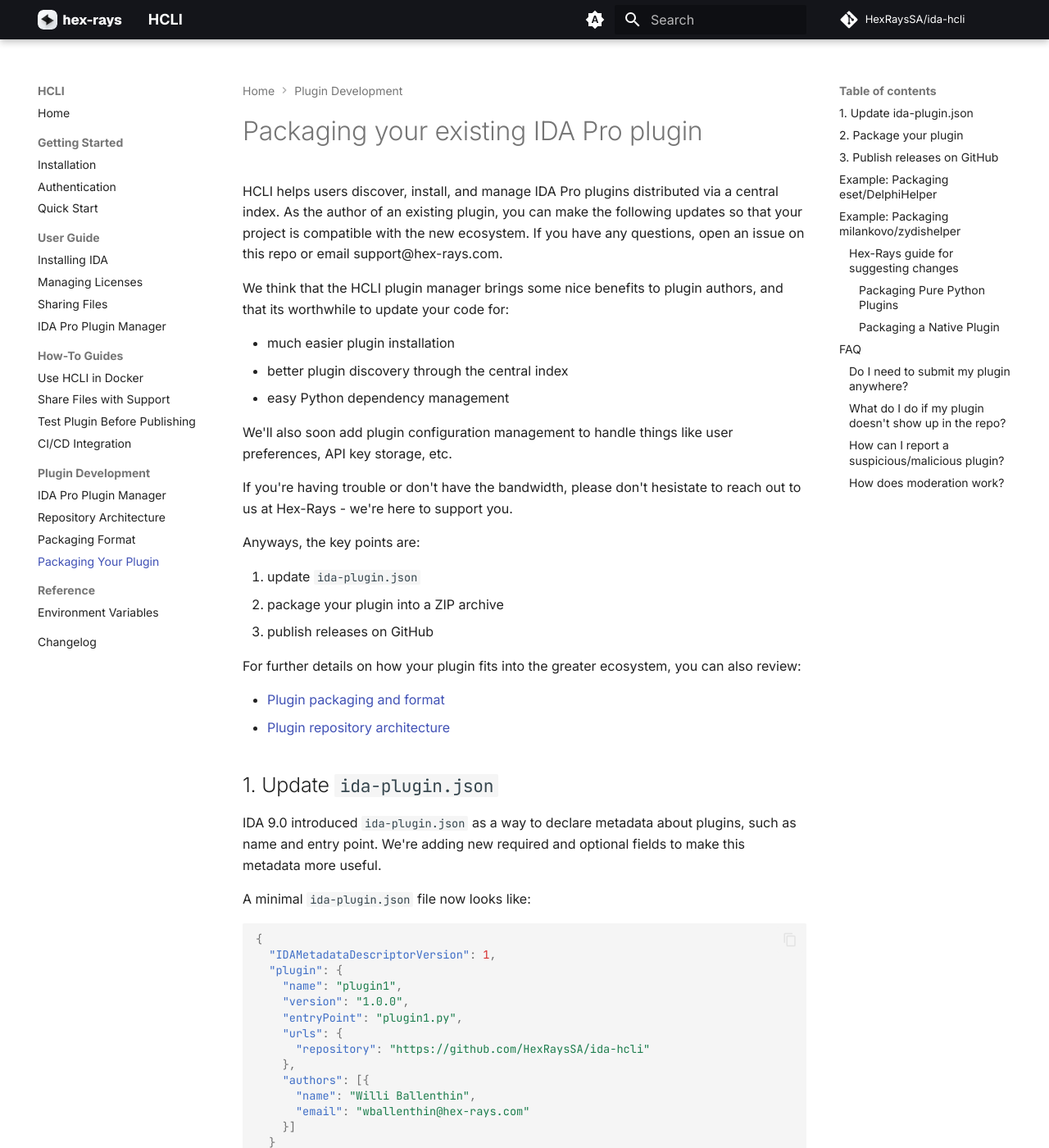
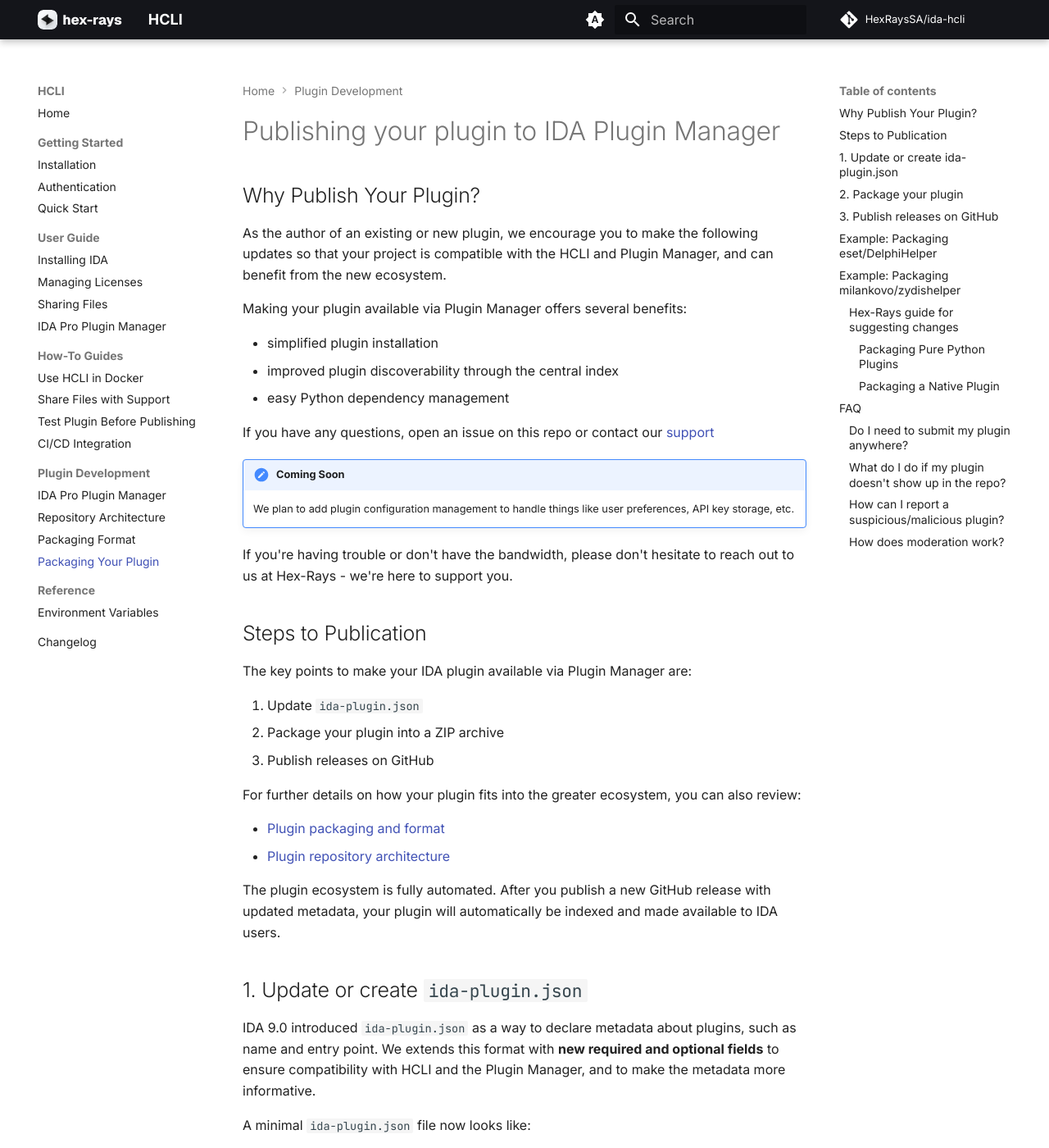
Before and after one commit to HexRaysSA/ida-hcli, an MkDocs documentation site: the page built from docs/reference/packaging-your-existing-plugin.md, in a window 1280 px wide and 1400 px high. Shown: the whole window at 82% size. Built offline with MkDocs 1.6.1 and Material for MkDocs 9.7.7, drawn with Linux system fonts in a browser that asks for light colours; comment, search, counter and statistics services are not loaded; some of the changed text lies outside the part shown.

Commit message:
Added some formatting tweaks and  section for better flow

````diff
--- a/docs/reference/packaging-your-existing-plugin.md
+++ b/docs/reference/packaging-your-existing-plugin.md
@@ -1,25 +1,33 @@
-# Packaging your existing IDA Pro plugin
+# Publishing your plugin to IDA Plugin Manager
 
-HCLI helps users discover, install, and manage IDA Pro plugins distributed via a central index.
-As the author of an existing plugin, you can make the following updates so that your project is compatible with the new ecosystem.
-If you have any questions, open an issue on this repo or email support@hex-rays.com.
+## Why Publish Your Plugin?
 
-We think that the HCLI plugin manager brings some nice benefits to plugin authors, and that its worthwhile to update your code for:
+As the author of an existing or new plugin, we encourage you to make the following updates so that your project is compatible with the HCLI and Plugin Manager, and can benefit from the new ecosystem.
 
-  - much easier plugin installation
-  - better plugin discovery through the central index
+Making your plugin available via Plugin Manager offers several benefits:
+
+  - simplified plugin installation
+  - improved plugin discoverability through the central index
   - easy Python dependency management
 
-We'll also soon add plugin configuration management to handle things like user preferences, API key storage, etc.
 
-If you're having trouble or don't have the bandwidth, please don't hesistate to reach out to us at Hex-Rays - we're here to support you.
+If you have any questions, open an issue on this repo or contact our [support](https://support.hex-rays.com/)
 
-Anyways, the key points are:
 
-  1. update `ida-plugin.json`
-  2. package your plugin into a ZIP archive
-  3. publish releases on GitHub
+!!! note "Coming Soon"
 
+      We plan to add plugin configuration management to handle things like user preferences, API key storage, etc.
+
+
+If you're having trouble or don't have the bandwidth, please don't hesitate to reach out to us at Hex-Rays - we're here to support you.
+
+## Steps to Publication
+
+The key points to make your IDA plugin available via Plugin Manager are:
+
+  1. Update `ida-plugin.json`
+  2. Package your plugin into a ZIP archive
+  3. Publish releases on GitHub
 
 For further details on how your plugin fits into the greater ecosystem, you can also review:
 
@@ -27,10 +35,13 @@
   - [Plugin repository architecture](./plugin-repository-architecture.md)
 
 
-## 1. Update `ida-plugin.json`
+The plugin ecosystem is fully automated. After you publish a new GitHub release with updated metadata, your plugin will automatically be indexed and made available to IDA users.
+
+
+## 1. Update or create `ida-plugin.json`
 
 IDA 9.0 introduced `ida-plugin.json` as a way to declare metadata about plugins, such as name and entry point.
-We're adding new required and optional fields to make this metadata more useful.
+We extends this format with **new required and optional fields** to ensure compatibility with HCLI and the Plugin Manager, and to make the metadata more informative.
 
 A minimal `ida-plugin.json` file now looks like:
 
@@ -111,7 +122,7 @@
 }
 ```
 
-Here are the new required fields:
+Here are the **new required** fields:
 
   - `.plugin.version` is now required
   - `.plugin.urls.repository` is required
@@ -125,18 +136,21 @@
   - `.plugin.license` for the code license of your project
   - `.plugin.settings` is a list of descriptors of settings
 
-If there's a problem with the `ida-plugin.json` file, then it will not be indexed by the plugin repository.
-Unfortunately even things like trailing commas will break strict JSON parsers like the one used by hcli.
-So, you can use `hcli plugin lint /path/to/plugin[.zip]` to check for problems and suggestions.
+
+!!! tip "Validating Your `ida-plugin.json` File"
+
+    If there's a problem with the `ida-plugin.json` file, then it will not be indexed by the plugin repository. Unfortunately even things like trailing commas will break strict JSON parsers like the one used by HCLI.
+    We recommend to use `hcli plugin lint /path/to/plugin[.zip]` to check for problems and suggestions.
 
 
 ## 2. Package your plugin
 
 You must distribute plugins via ZIP archives.
 See [Plugin packaging and format](./plugin-packaging-and-format.md) for more details on the contents of the ZIP archives.
-But essentially, collect the plugin files (Python source or `.dll`/`.so`/`.dylib` shared objects) and the `ida-plugin.json` and any other supporting resources into a single file.
-a. For pure-Python plugins, you can probably rely on the source archive automatically attached to GitHub Releases and Tags.
-b. For native plugins, you should consider using GitHub Actions to build the artifacts - and Hex-Rays is happy to provide templates and/or propose an initial workflow. You can see an example here: [milankovo/zydisinfo .../build.yml](https://github.com/milankovo/zydisinfo/blob/main/.github/workflows/build.yml)
+Essentially, collect the plugin files (Python source or `.dll`/`.so`/`.dylib` shared objects) and the `ida-plugin.json` and any other supporting resources into a single file.
+
+- For **pure-Python plugins**, you can probably rely on the source archive automatically attached to GitHub Releases and Tags.
+- For **native plugins**, you should consider using GitHub Actions to build the artifacts - and Hex-Rays is happy to provide templates and/or propose an initial workflow. You can see an example here: [milankovo/zydisinfo .../build.yml](https://github.com/milankovo/zydisinfo/blob/main/.github/workflows/build.yml)
 
 ## 3. Publish releases on GitHub
 
````
Also changed, not shown: docs/index.md (+4 -4 lines), docs/reference/plugin-packaging-and-format.md (+5 -7 lines), docs/reference/plugin-repository-architecture.md (+16 -11 lines), docs/user-guide/plugin-manager.md (+13 -8 lines), 1 other file.
